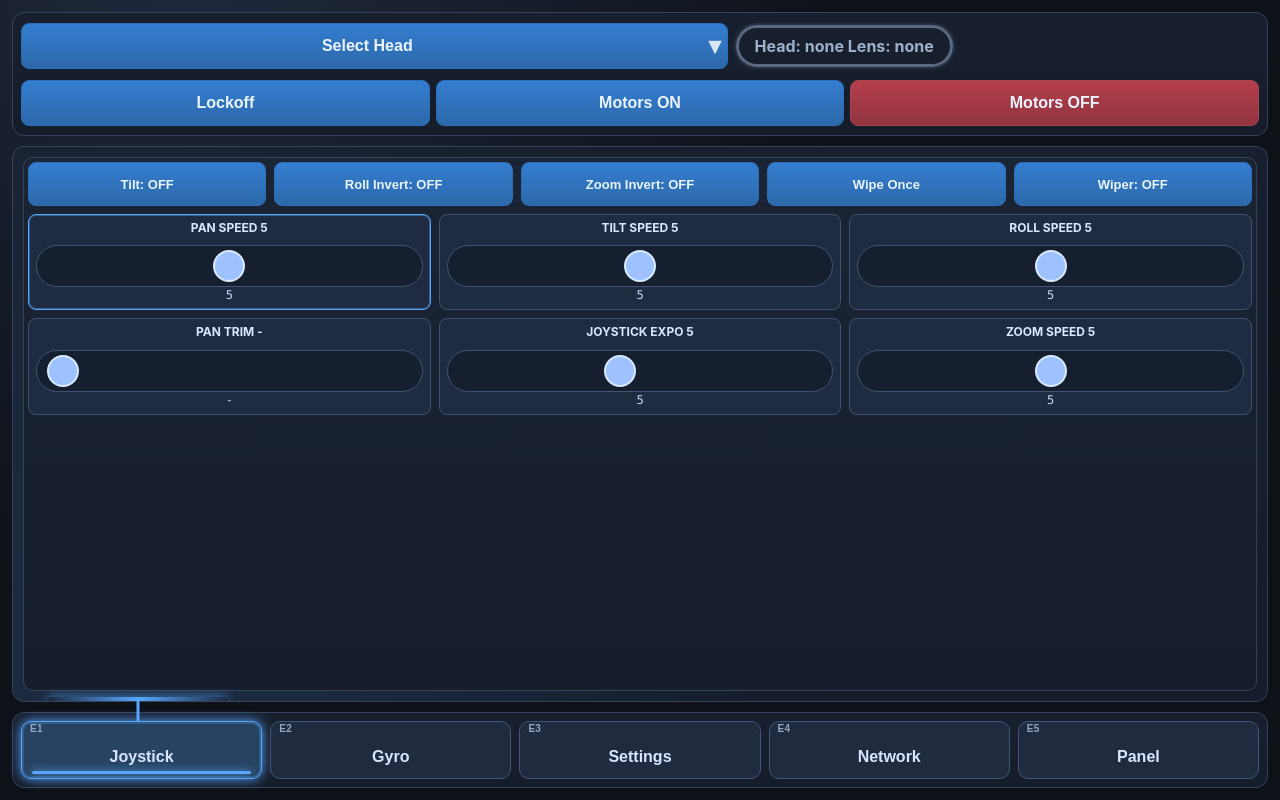
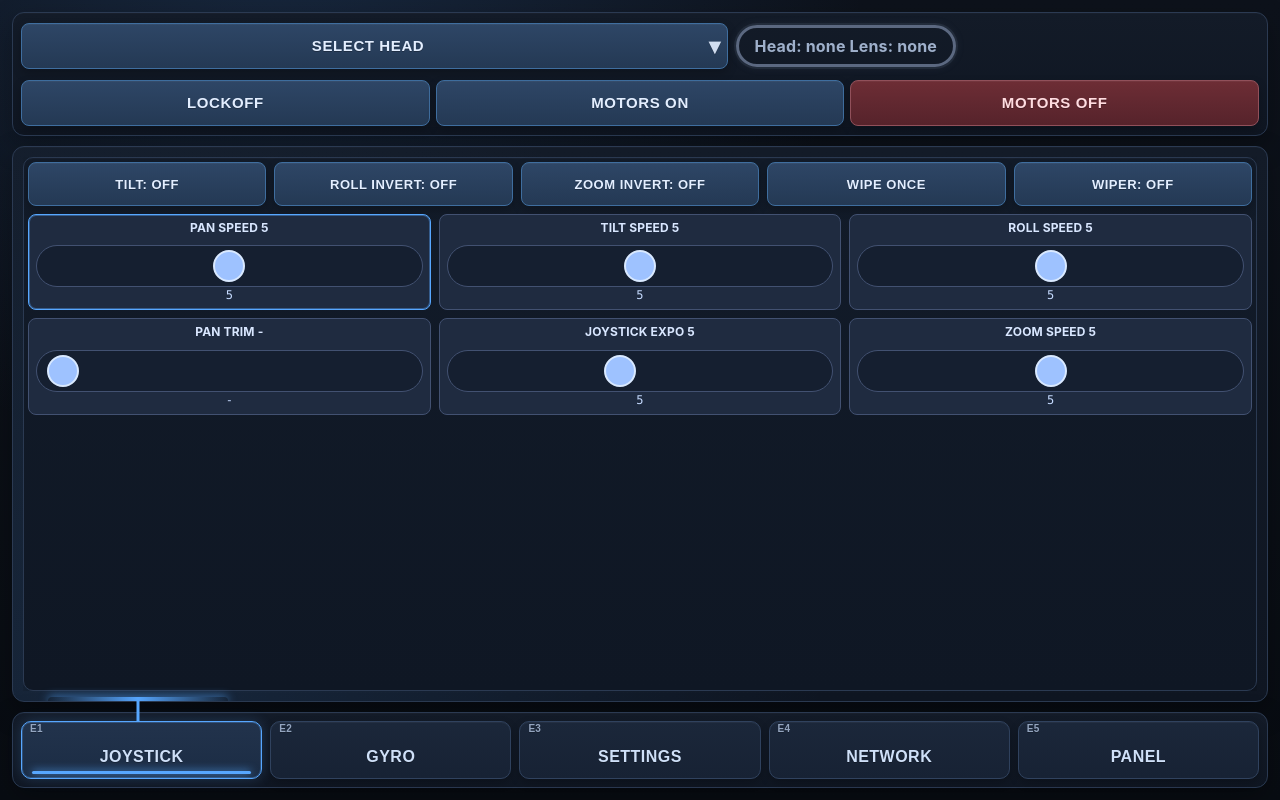
Before and after one commit to apbramah/cross_shore_dev, a plain HTML site: page apps/controller/mvp_ui_3.html in a window 1280 px wide. Drawn offline with Linux system fonts and the light colour scheme.

Commit message:
Theme-only tactical visual polish for main controller UI.
Refine palette, borders, shadows, and typography while preserving existing layout and control structure.

Made-with: Cursor

```diff
--- a/apps/controller/mvp_ui_3.html
+++ b/apps/controller/mvp_ui_3.html
@@ -6,39 +6,41 @@
   <title>Hydravision MVP UI 3</title>
   <script src="./mvp_ui_3_layout.js"></script>
   <style>
-    :root { --bg:#10141b; --card:#1a2130; --card2:#1f2738; --border:#36425a; --text:#e5ecf8; --muted:#9fb0cb; --accent:#57a7ff; --warn:#f59e0b; --ok:#22c55e; --danger:#ef4444; --nav-link-x:10%; --nav-link-color:#57a7ff; }
+    :root { --bg:#0b1017; --card:#111926; --card2:#151f2f; --border:#2b3a52; --text:#d9e4f5; --muted:#8ea3c2; --accent:#5ea8ff; --warn:#f3b24a; --ok:#3ed18a; --danger:#ef6b74; --nav-link-x:10%; --nav-link-color:#5ea8ff; }
     *{ box-sizing:border-box; }
-    html, body { width:100vw; height:100vh; margin:0; overflow:hidden; background:#0d1118; color:var(--text); font-family:Inter, "Segoe UI", system-ui, -apple-system, sans-serif; }
-    .app { width:100vw; height:100vh; padding:12px; display:grid; grid-template-rows:124px 1fr 76px; gap:10px; background:radial-gradient(circle at 15% -10%, #202a3e 0%, #0d1118 48%); }
-    .topbar,.tabs,.surface,.dock { border:1px solid var(--border); border-radius:12px; background:linear-gradient(180deg,#18202f 0%,#151c2a 100%); }
+    html, body { width:100vw; height:100vh; margin:0; overflow:hidden; background:#080c12; color:var(--text); font-family:"Bahnschrift","Rajdhani","Inter","Segoe UI",system-ui,-apple-system,sans-serif; letter-spacing:.01em; }
+    .app { width:100vw; height:100vh; padding:12px; display:grid; grid-template-rows:124px 1fr 76px; gap:10px; background:radial-gradient(circle at 22% -14%, rgba(62,120,196,.22) 0%, rgba(8,12,18,0) 44%), linear-gradient(180deg,#0d121b 0%,#080c12 100%); }
+    .topbar,.tabs,.surface,.dock { border:1px solid var(--border); border-radius:12px; background:linear-gradient(180deg,#131b28 0%,#0f1622 100%); box-shadow:inset 0 1px 0 rgba(255,255,255,.02), 0 10px 28px rgba(0,0,0,.26); }
     .topbar { display:grid; grid-template-columns:minmax(0,1.35fr) minmax(0,1fr); grid-template-rows:auto auto; align-items:center; gap:8px; padding:8px; }
     .topbar > .row:nth-of-type(1) { grid-column:1; grid-row:1; min-width:0; }
     .topbar > .row:nth-of-type(2) { grid-column:2; grid-row:1; min-width:0; }
     .topbar > .row.actions { grid-column:1 / -1; grid-row:2; display:grid; grid-template-columns:repeat(3,minmax(0,1fr)); gap:6px; align-items:center; }
-    .top-title { font-size:20px; font-weight:700; }
+    .top-title { font-size:20px; font-weight:700; letter-spacing:.04em; text-transform:uppercase; color:#cfe0f7; }
     .connection-pill { font-weight:700; text-align:center; border:3px solid #5b6880; padding:8px 16px; border-radius:999px; white-space:nowrap; min-width:0; }
     .connection-pill.status-off { border-color:#5b6880; box-shadow:0 0 0 2px rgba(91,104,128,.18), 0 0 10px rgba(91,104,128,.16); color:#9fb0cb; }
     .connection-pill.status-warn { border-color:#c59a3a; box-shadow:0 0 0 2px rgba(197,154,58,.2), 0 0 12px rgba(197,154,58,.18); color:#e8d4a0; }
     .connection-pill.status-on { border-color:#36b462; box-shadow:0 0 0 2px rgba(54,180,98,.22), 0 0 14px rgba(54,180,98,.2); color:#a8e6c4; }
     .tabs { display:flex; gap:8px; padding:6px; }
-    .tab { flex:1; border-radius:8px; border:1px solid #44557a; background:#202b40; color:#d7e5ff; font-weight:700; font-size:15px; }
-    .tab.active { border-color:var(--accent); box-shadow:0 0 0 2px rgba(87,167,255,.25) inset; background:#284362; }
+    .tab { flex:1; border-radius:8px; border:1px solid #30425e; background:linear-gradient(180deg,#1a2637 0%,#172233 100%); color:#c9d9f0; font-weight:700; font-size:15px; letter-spacing:.02em; text-transform:uppercase; }
+    .tab.active { border-color:var(--accent); box-shadow:0 0 0 1px rgba(94,168,255,.28) inset, 0 0 14px rgba(94,168,255,.16); background:linear-gradient(180deg,#23344d 0%,#1c2c44 100%); color:#e9f1ff; }
     .row { display:flex; align-items:center; gap:8px; min-width:0; }
     .row.actions { gap:6px; justify-content:flex-end; flex-wrap:wrap; }
     .row label { color:var(--muted); font-size:14px; white-space:nowrap; }
-    input, select, button { height:46px; border-radius:8px; border:1px solid var(--border); background:var(--card2); color:var(--text); padding:0 10px; font-size:16px; }
-    button { border-color:#2c6eb8; }
+    input, select, button { height:46px; border-radius:8px; border:1px solid #2f415d; background:var(--card2); color:var(--text); padding:0 10px; font-size:15px; }
+    button { border-color:#3f6e9f; }
     input { width:100%; min-width:0; }
     #heads { width:24ch; min-width:24ch; }
     .head-select-trigger { text-align:center; position:relative; padding-right:1.5em; }
     .head-select-trigger::after { content:" ▾"; font-size:1.5em; opacity:0.9; position:absolute; right:6px; top:50%; transform:translateY(-50%); pointer-events:none; }
     #headSelectorBtn { min-width:0; width:100%; }
-    button { cursor:pointer; background:linear-gradient(180deg,#347dd0 0%,#2c69aa 100%); border-color:#2c6eb8; font-weight:700; color:#eaf4ff; }
+    button { cursor:pointer; background:linear-gradient(180deg,#2e4666 0%,#243954 100%); border-color:#3f6e9f; font-weight:700; color:#e3eeff; text-transform:uppercase; letter-spacing:.04em; text-shadow:0 1px 0 rgba(0,0,0,.25); box-shadow:inset 0 1px 0 rgba(255,255,255,.04), 0 4px 10px rgba(0,0,0,.22); }
+    button:hover { filter:brightness(1.07); }
+    button:active { filter:brightness(.96); }
     .pill { padding:6px 10px; border-radius:999px; border:1px solid #5f2e35; background:rgba(239,68,68,.2); color:#ffd5dc; font-weight:650; text-align:center; white-space:nowrap; }
     .pill.on { border-color:#29533a; background:rgba(34,197,94,.18); color:#caf9de; }
     .row.actions .pill { height:36px; display:flex; align-items:center; }
-    .btn-danger { background:linear-gradient(180deg,#b43f4b 0%,#913440 100%); border-color:#a84552; }
-    .btn-neutral { background:linear-gradient(180deg,#5f6f8f 0%,#4d5c78 100%); border-color:#6f80a2; }
+    .btn-danger { background:linear-gradient(180deg,#6d2d35 0%,#56232b 100%); border-color:#91505a; color:#ffdce0; }
+    .btn-neutral { background:linear-gradient(180deg,#39485f 0%,#303d50 100%); border-color:#50627c; }
     .surface { position:relative; overflow:hidden; padding:10px; isolation:isolate; }
     .surface::before {
       content:"";
@@ -77,8 +79,8 @@
     #page-ipconfig input, #page-ipconfig select { border-color: var(--border); }
     .stack-list { align-content:start; gap:8px; }
     .stack-row-card { grid-column:1 / -1; width:100%; }
-    .card { border:1px solid var(--border); border-radius:10px; background:linear-gradient(180deg,#1b2434 0%,#161e2c 100%); padding:10px; display:grid; gap:8px; align-content:start; }
-    .card h3 { margin:0; font-size:16px; color:#dbe8ff; }
+    .card { border:1px solid var(--border); border-radius:10px; background:linear-gradient(180deg,#121b29 0%,#0f1724 100%); padding:10px; display:grid; gap:8px; align-content:start; box-shadow:inset 0 1px 0 rgba(255,255,255,.02), 0 8px 20px rgba(0,0,0,.2); }
+    .card h3 { margin:0; font-size:16px; color:#d6e4fa; letter-spacing:.04em; text-transform:uppercase; }
     .card-desc { margin:0 0 8px 0; font-size:13px; color:var(--muted); }
     .page, .surface, .info, .table-wrap, .head-picker-list, .head-config-body { scrollbar-color: var(--border) var(--card2); scrollbar-width: thin; }
     .page::-webkit-scrollbar, .surface::-webkit-scrollbar, .info::-webkit-scrollbar, .table-wrap::-webkit-scrollbar, .head-picker-list::-webkit-scrollbar, .head-config-body::-webkit-scrollbar { width:10px; height:10px; }
@@ -102,7 +104,7 @@
       z-index:4;
     }
     .dock-grid { height:100%; display:grid; grid-template-columns:repeat(5,1fr); gap:8px; }
-    .dock-btn { height:100%; border-radius:10px; border:1px solid #44557a; background:#202b40; color:#d7e5ff; font-weight:700; font-size:16px; position:relative; overflow:hidden; padding-top:14px; }
+    .dock-btn { height:100%; border-radius:10px; border:1px solid #30425e; background:linear-gradient(180deg,#1b273a 0%,#172234 100%); color:#cfe0f8; font-weight:700; font-size:16px; position:relative; overflow:hidden; padding-top:14px; text-transform:uppercase; letter-spacing:.03em; }
     .dock-btn::before {
       content:attr(data-encoder);
       position:absolute;
@@ -116,8 +118,8 @@
     }
     .dock-btn.active {
       border-color:var(--nav-link-color) !important;
-      box-shadow:0 0 0 2px rgba(87,167,255,.25) inset, 0 0 12px var(--nav-link-color) !important;
-      background:#284362 !important;
+      box-shadow:0 0 0 1px rgba(94,168,255,.28) inset, 0 0 14px rgba(94,168,255,.2) !important;
+      background:linear-gradient(180deg,#22334c 0%,#1b2c44 100%) !important;
     }
     .dock-btn.active::after {
       content:"";
@@ -130,7 +132,7 @@
       background:var(--nav-link-color);
       box-shadow:0 0 8px var(--nav-link-color);
     }
-    .popup { position:absolute; left:0; right:0; bottom:84px; height:410px; margin:0 8px; border:1px solid #4a5b7f; border-radius:12px; background:linear-gradient(180deg,#202a3e 0%,#192236 100%); display:none; grid-template-rows:56px 1fr; overflow:hidden; box-shadow:0 14px 30px rgba(0,0,0,.45); }
+    .popup { position:absolute; left:0; right:0; bottom:84px; height:410px; margin:0 8px; border:1px solid #364a69; border-radius:12px; background:linear-gradient(180deg,#182437 0%,#121e31 100%); display:none; grid-template-rows:56px 1fr; overflow:hidden; box-shadow:0 16px 34px rgba(0,0,0,.5); }
     .popup.open { display:grid; }
     .popup-head { display:grid; grid-template-columns:1fr auto auto auto; align-items:center; gap:8px; padding:8px; border-bottom:1px solid #3f4f70; }
     .popup-mode { padding:6px 10px; border-radius:999px; border:1px solid #5c4a24; background:rgba(245,158,11,.2); color:#ffe1ad; font-size:13px; }
```
